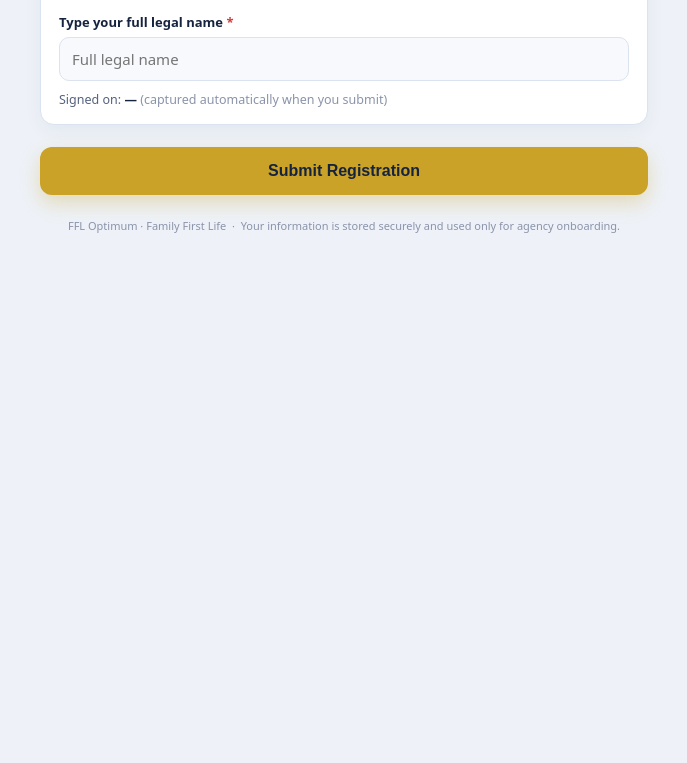
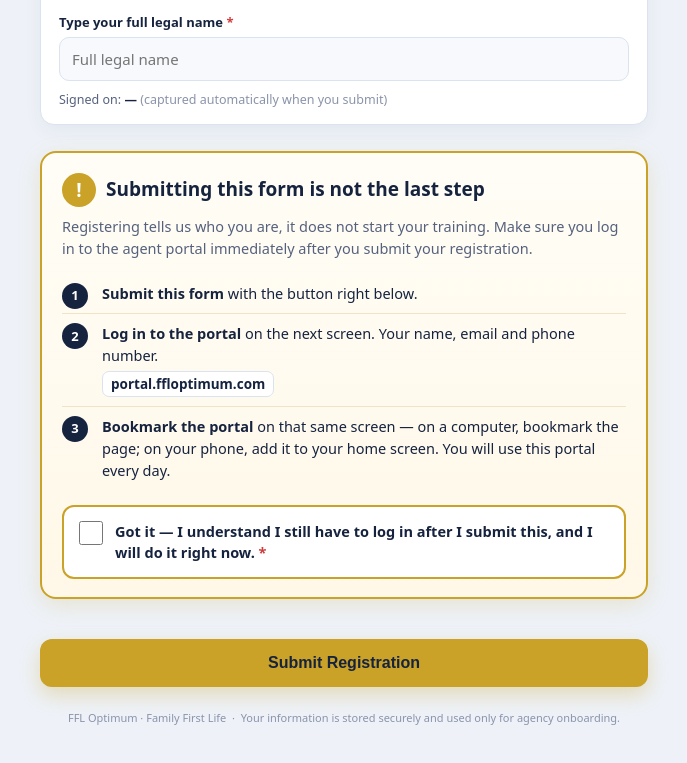
Before and after one commit to Jdawg2you/optimum-portal, a plain HTML site: page register.html in a window 1280 px wide. Shown: the part 1818-2581 px from the top of the page, without its empty margins (296-983 px from the left). Before the commit the page ends 2122 px from the top, so only its background shows below. Drawn offline with Linux system fonts and the light colour scheme.

Commit message:
Register: add pre-submit step telling agents to log in and bookmark

```diff
--- a/register.html
+++ b/register.html
@@ -127,6 +127,38 @@
   .done .tip{font-size:12px;color:var(--muted);margin:15px auto 0;max-width:330px;line-height:1.55}
   .done .tip b{color:var(--ink2)}
   .done .card b{color:var(--navy)}
+
+  /* ---- Pre-submit next-step warning: the thing people were missing ---- */
+  .nextstep{border:2px solid var(--gold);background:linear-gradient(180deg,#fffdf6,#fff8e8);
+    border-radius:16px;padding:20px 20px 18px;margin:26px 0 18px;
+    box-shadow:0 6px 22px rgba(201,162,39,.18)}
+  .nextstep .nshead{display:flex;align-items:center;gap:10px;margin-bottom:6px}
+  .nextstep .nsicon{flex:none;width:34px;height:34px;border-radius:50%;background:var(--gold);
+    color:#fff;display:flex;align-items:center;justify-content:center;font-size:19px;font-weight:800}
+  .nextstep h3{margin:0;font-size:19px;line-height:1.25;color:var(--navy);font-weight:800}
+  .nextstep .nssub{font-size:14.5px;color:var(--ink2);line-height:1.55;margin:8px 0 14px}
+  .nextstep .nssub b{color:var(--navy)}
+  .nsteps{list-style:none;margin:0 0 15px;padding:0;counter-reset:ns}
+  .nsteps li{position:relative;padding:9px 0 9px 40px;font-size:14.5px;line-height:1.5;
+    color:var(--ink);border-top:1px solid #f0e4c4;counter-increment:ns}
+  .nsteps li:first-child{border-top:0}
+  .nsteps li:before{content:counter(ns);position:absolute;left:0;top:9px;width:26px;height:26px;
+    border-radius:50%;background:var(--navy);color:#fff;font-size:13px;font-weight:800;
+    display:flex;align-items:center;justify-content:center}
+  .nsteps li b{color:var(--navy)}
+  .nsteps .nsurl{display:inline-block;background:#fff;border:1px solid var(--line);border-radius:7px;
+    padding:2px 8px;font-size:13.5px;font-weight:700;color:var(--navy);margin-top:4px}
+  .nsack{display:flex;align-items:flex-start;gap:12px;background:#fff;border:2px solid var(--gold);
+    border-radius:12px;padding:14px 15px;cursor:pointer;transition:.15s}
+  .nsack:hover{background:#fffdf6}
+  .nsack.on{border-color:var(--good);background:#f3fbf3}
+  .nsack input{flex:none;width:24px;height:24px;margin:0;accent-color:var(--good);cursor:pointer}
+  .nsack label{font-size:14.5px;line-height:1.45;font-weight:700;color:var(--navy);cursor:pointer;margin:0}
+  @media(max-width:560px){
+    .nextstep{padding:17px 15px 15px}
+    .nextstep h3{font-size:17.5px}
+    .nextstep .nssub,.nsteps li,.nsack label{font-size:14px}
+  }
 </style>
 </head>
 <body>
@@ -264,6 +296,27 @@
       <div class="sigdate">Signed on: <b id="sigdate">—</b> <span style="color:var(--muted)">(captured automatically when you submit)</span></div>
     </div>
 
+    <!-- Registering is not the last step. This is where people were dropping out. -->
+    <div class="nextstep">
+      <div class="nshead">
+        <div class="nsicon">!</div>
+        <h3>Submitting this form is not the last step</h3>
+      </div>
+      <p class="nssub">Registering tells us who you are, it does not start your training.
+        Make sure you log in to the agent portal immediately after you submit your registration.</p>
+      <ol class="nsteps">
+        <li><b>Submit this form</b> with the button right below.</li>
+        <li><b>Log in to the portal</b> on the next screen. Your name, email and phone number.
+          <br><span class="nsurl">portal.ffloptimum<span>.com</span></span></li>
+        <li><b>Bookmark the portal</b> on that same screen &mdash; on a computer, bookmark the page;
+          on your phone, add it to your home screen. You will use this portal every day.</li>
+      </ol>
+      <div class="nsack" id="nsack" onclick="toggleNextAck(event)">
+        <input type="checkbox" id="ackNext" onclick="event.stopPropagation();toggleNextAck(event)">
+        <label for="ackNext">Got it &mdash; I understand I still have to log in after I submit this, and I will do it right now. <span class="req">*</span></label>
+      </div>
+    </div>
+
     <div class="err" id="err"></div>
     <button class="submit" onclick="submitForm()">Submit Registration</button>
     <div class="foot">FFL Optimum · Family First Life &nbsp;·&nbsp; Your information is stored securely and used only for agency onboarding.</div>
@@ -331,6 +384,16 @@
     r.readAsDataURL(f);
   });
 
+  // ---- next-step acknowledgment ----
+  function toggleNextAck(e){
+    var box=document.getElementById('ackNext'), row=document.getElementById('nsack');
+    var t=e&&e.target;
+    // The label toggles the box itself. Only flip it by hand when the click landed
+    // on the row's padding, or we cancel the label's own toggle and nothing happens.
+    if(t && t.id!=='ackNext' && !(t.closest && t.closest('label'))) box.checked=!box.checked;
+    setTimeout(function(){ row.classList.toggle('on', box.checked); },0);
+  }
+
   // ---- acknowledgment expand ----
   function toggleAck(){
     var h=document.getElementById('ackHead'), b=document.getElementById('ackBody');
@@ -380,6 +443,7 @@
     if(!licData) return fail('Please upload a photo of your driver’s license.');
     if(!document.getElementById('agree').checked) return fail('Please check the box to agree to the Agent Accuracy & Debt Acknowledgment.');
     if(!hasSig) return fail('Please sign in the signature box.');
+    if(!document.getElementById('ackNext').checked) return fail('Please confirm you understand you still need to log in to the portal after submitting.');
     err.style.display='none';
 
     var now=new Date();
```
